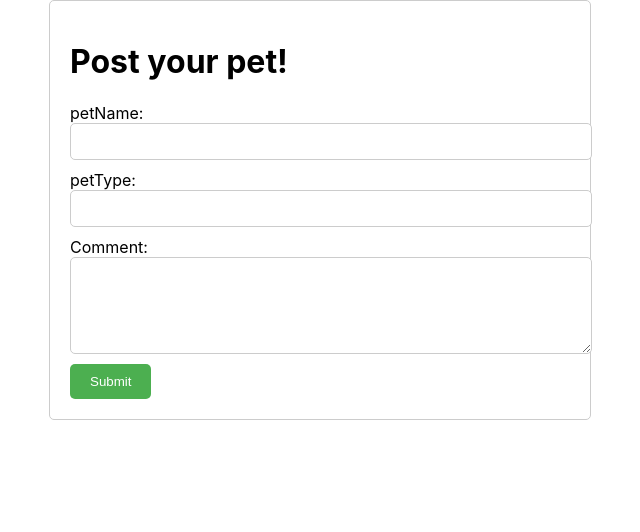
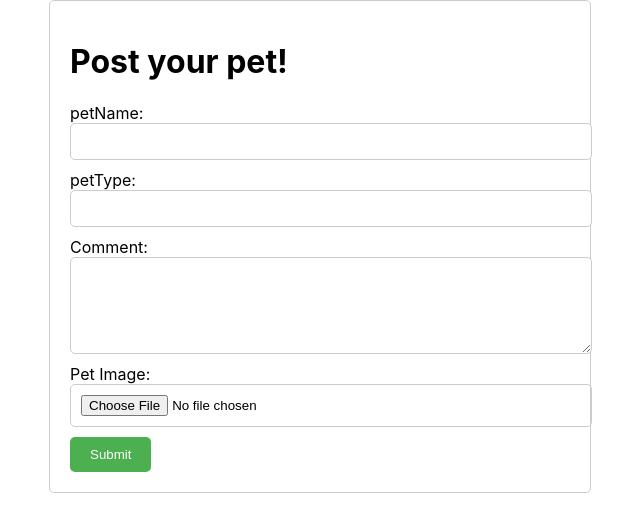
Before and after one commit to sheier-tomer/Pet-App, a React (Create React App) app: page / in a window 1280 px wide. Shown: the top 532 px of the page, without its empty margins (320-960 px from the left). Built offline with nearby package versions, Linux system fonts and the light colour scheme.

Commit message:
added form button

```diff
--- a/src/components/input.jsx
+++ b/src/components/input.jsx
@@ -4,11 +4,12 @@ function Form() {
   const [petName, setpetName] = useState('');
   const [petType, setpetType] = useState('');
   const [comment, setComment] = useState('');
+  const [file, setFile] = useState(null);
 
   const handleSubmit = (event) => {
     event.preventDefault();
    // const { petName, petType, comment } = this.state;
-    console.log(`petName: ${petName}, petType: ${petType}, Comment: ${comment}`);
+    console.log(`petName: ${petName}, petType: ${petType}, Comment: ${comment}, file: ${file} `);
     //const { petName, petType, comment } = this.state;
     // You can replace the console.log statement with your own code to handle the form submission.
     //works but diables cross origin in developr mode
@@ -22,6 +23,11 @@ function Form() {
         console.log("info did not send to db")
       });
 
+  }
+
+  const handleImageUpload  = (event) => {
+    const file = event.target.files[0];
+    setFile(file);
   }
 
   return (
@@ -66,6 +72,17 @@ function Form() {
             border: '1px solid #ccc'
           }}></textarea>
         </div>
+        <div style={{ marginBottom: '10px' }}>
+        <label htmlFor="petImage">Pet Image:</label>
+        <input type="file" id="petImage" name="petImage" onChange={(event) => handleImageUpload(event)} required style={{
+          display: 'block',
+          width: '100%',
+          padding: '10px',
+          borderRadius: '5px',
+          border: '1px solid #ccc'
+        }} />
+      </div>
+
         <button type="submit" style={{
           display: 'block',
           backgroundColor: '#4CAF50',
```
Also changed, not shown: src/components/Form.jsx (+11 -0 lines).
